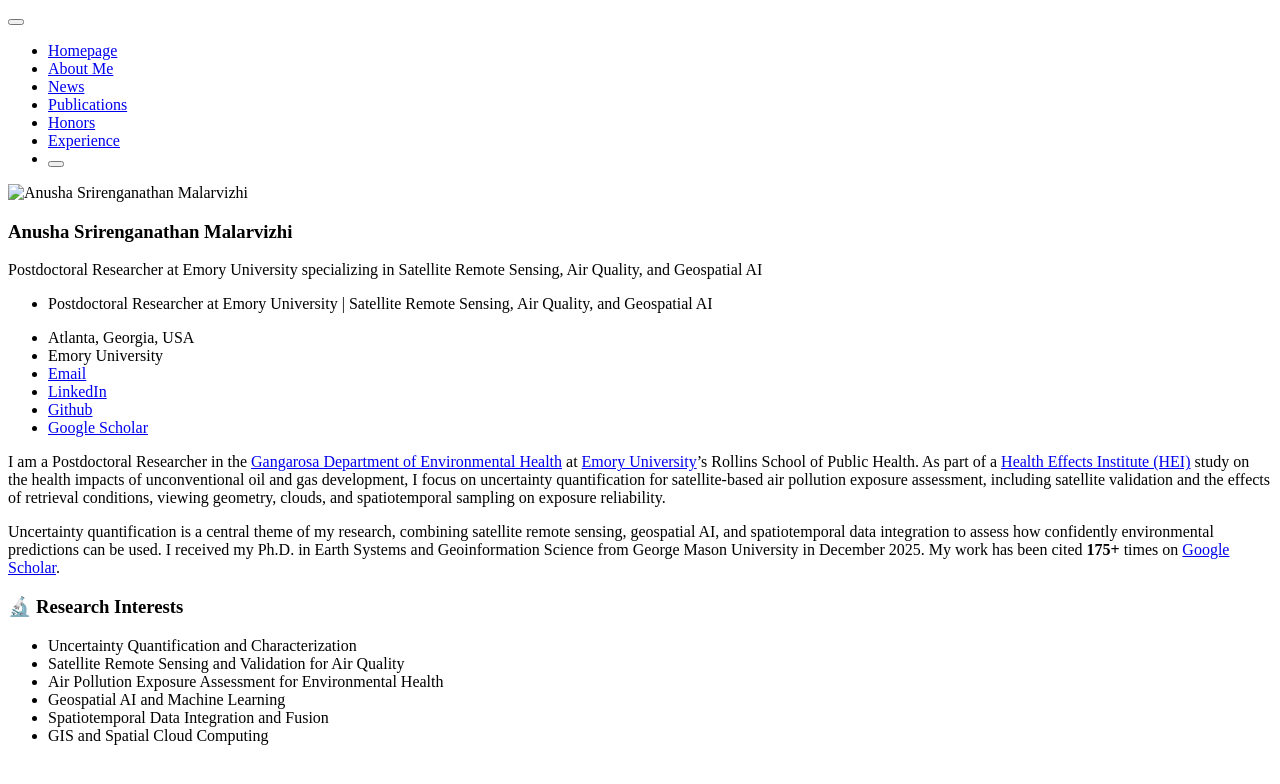
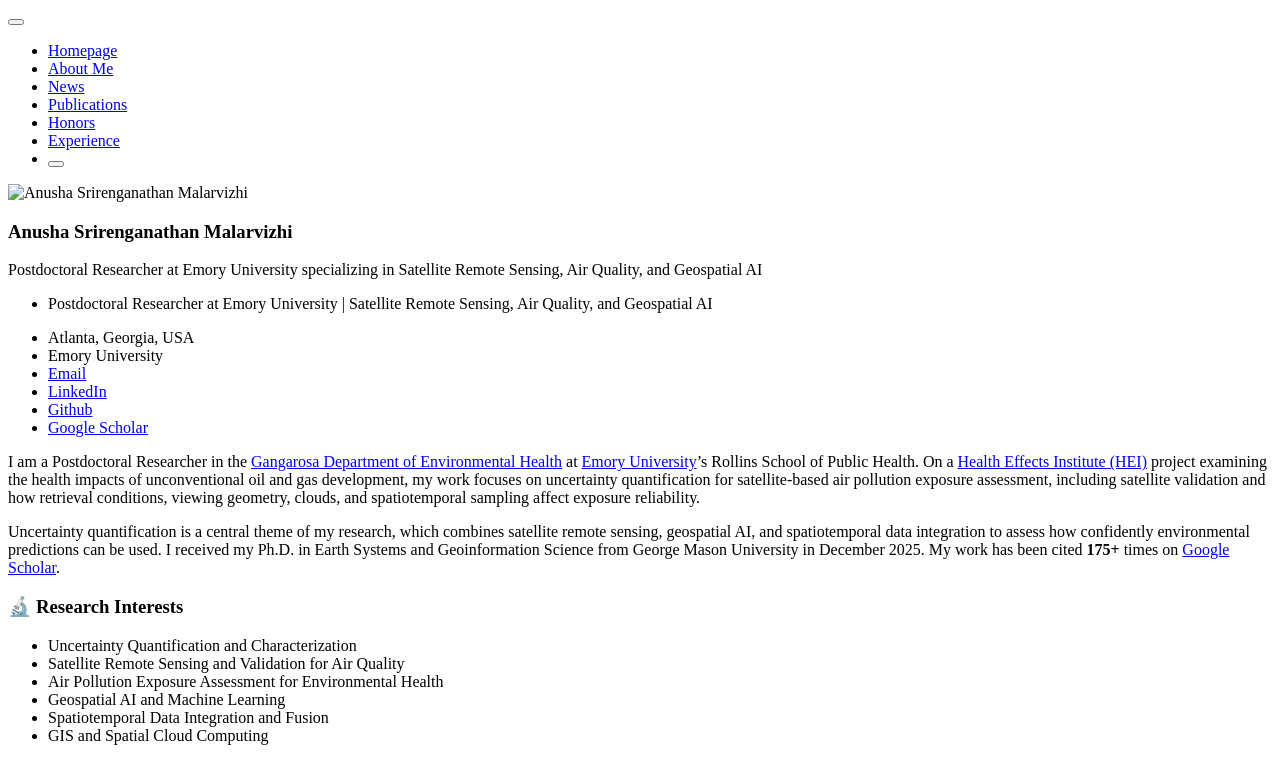
Before and after one commit to SivanuHappy/sivanuhappy.github.io, a Jekyll site: the page built from _pages/includes/intro.md, in a window 1280 px wide. Shown: the top 784 px of the page. Built offline with Jekyll 4.4.1, drawn with Linux system fonts in a browser that asks for light colours; our own code applies the rules of GitHub Pages for plain Markdown files.

Commit message:
Update intro wording for HEI project
Co-Authored-By: Claude Opus 5.5 <noreply@anthropic.com>

```diff
--- a/_pages/includes/intro.md
+++ b/_pages/includes/intro.md
@@ -2,9 +2,9 @@
 
 <div class='intro' markdown="1">
 
-I am a Postdoctoral Researcher in the [Gangarosa Department of Environmental Health](https://sph.emory.edu/departments/eh/) at [Emory University](https://www.emory.edu/)'s Rollins School of Public Health. As part of a [Health Effects Institute (HEI)](https://www.healtheffects.org/) study on the health impacts of unconventional oil and gas development, I focus on uncertainty quantification for satellite-based air pollution exposure assessment, including satellite validation and the effects of retrieval conditions, viewing geometry, clouds, and spatiotemporal sampling on exposure reliability.
+I am a Postdoctoral Researcher in the [Gangarosa Department of Environmental Health](https://sph.emory.edu/departments/eh/) at [Emory University](https://www.emory.edu/)'s Rollins School of Public Health. On a [Health Effects Institute (HEI)](https://www.healtheffects.org/) project examining the health impacts of unconventional oil and gas development, my work focuses on uncertainty quantification for satellite-based air pollution exposure assessment, including satellite validation and how retrieval conditions, viewing geometry, clouds, and spatiotemporal sampling affect exposure reliability.
 
-Uncertainty quantification is a central theme of my research, combining satellite remote sensing, geospatial AI, and spatiotemporal data integration to assess how confidently environmental predictions can be used. I received my Ph.D. in Earth Systems and Geoinformation Science from George Mason University in December 2025. My work has been cited <strong><span id='total_cit'>175</span>+</strong> times on [Google Scholar](https://scholar.google.com/citations?user=vDCNltwAAAAJ).
+Uncertainty quantification is a central theme of my research, which combines satellite remote sensing, geospatial AI, and spatiotemporal data integration to assess how confidently environmental predictions can be used. I received my Ph.D. in Earth Systems and Geoinformation Science from George Mason University in December 2025. My work has been cited <strong><span id='total_cit'>175</span>+</strong> times on [Google Scholar](https://scholar.google.com/citations?user=vDCNltwAAAAJ).
 
 </div>
 
```
